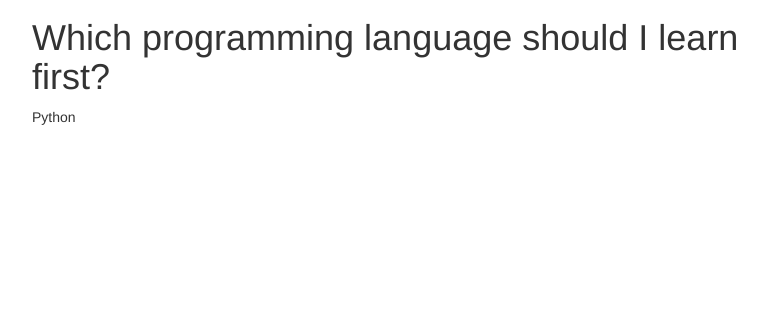
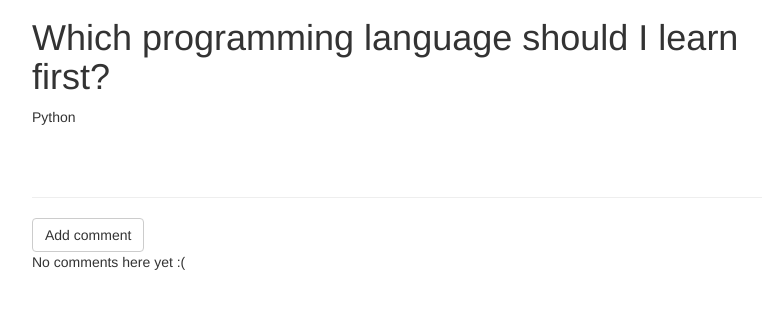
Before and after one commit to alisha-barretto/my_django_blog, a Django app: page /post/1/ in a window 1280 px wide. Shown: the part 195-504 px from the top of the page, without its empty margins (53-820 px from the left). Run offline with Django 3.2, Linux system fonts and the light colour scheme; data comes from the database, SQL or seed files in the repository; both versions use the stored data as it was after the commit; some libraries are stand-ins or nearby versions.

Commit message:
Add features to comment functionality.

```diff
--- a/blog/Templates/blog/post_detail.html
+++ b/blog/Templates/blog/post_detail.html
@@ -15,4 +15,24 @@
             <h1>{{ post.title }}</h1>
             <p>{{ post.text|linebreaksbr }}</p>
         </div>
+      <hr>
+<a class="btn btn-default" href="{% url 'add_comment_to_post' pk=post.pk %}">Add comment</a>
+{% for comment in post.comments.all %}
+    {% if user.is_authenticated or comment.approved_comment %}
+    <div class="comment">
+        <div class="date">
+            {{ comment.created_date }}
+            {% if not comment.approved_comment %}
+                <a class="btn btn-default" href="{% url 'comment_remove' pk=comment.pk %}"><span class="glyphicon glyphicon-remove"></span></a>
+                <a class="btn btn-default" href="{% url 'comment_approve' pk=comment.pk %}"><span class="glyphicon glyphicon-ok"></span></a>
+            {% endif %}
+        </div>
+        <a href="{% url 'comment_remove' pk=comment.pk %}"><span class="glyphicon glyphicon-trash"></span></a>
+        <strong>{{ comment.author }}</strong>
+        <p>{{ comment.text|linebreaks }}</p>
+    </div>
+    {% endif %}
+{% empty %}
+    <p>No comments here yet :(</p>
+{% endfor %}
 {% endblock %}
--- a/blog/Templates/blog/post_list.html
+++ b/blog/Templates/blog/post_list.html
@@ -8,6 +8,8 @@
                     </div>
                         <h1><a href="{% url 'post_detail' pk=post.pk %}">{{post.title}}</a></h1>
                         <p>{{post.text|truncatechars:50|linebreaksbr}}</p>
+                        <a href="{% url 'post_detail' pk=post.pk %}">Comments {{ post.approved_comments.count }}</a>
+
 
                 </div>
             {% endfor %}
--- a/blog/admin.py
+++ b/blog/admin.py
@@ -1,5 +1,6 @@
 from django.contrib import admin
-from .models import Post
+from .models import Post, Comment
 
 # Register your models here.
 admin.site.register(Post)
+admin.site.register(Comment)
--- a/blog/models.py
+++ b/blog/models.py
@@ -9,9 +9,27 @@ class Post(models.Model):
     created_date = models.DateTimeField(default=timezone.now)
     published_date = models.DateTimeField(blank=True, null=True)
 
+
     def published(self):
         self.published_date = timezone.now()
         self.save()
 
     def __str__(self):
         return self.title
+
+class Comment(models.Model):
+    post = models.ForeignKey('blog.Post', on_delete=models.CASCADE, related_name='comments')
+    author = models.CharField(max_length=200)
+    text = models.TextField()
+    created_date = models.DateTimeField(default=timezone.now)
+    approved_comment = models.BooleanField(default=False)
+
+    def approve(self):
+        self.approved_comment = True
+        self.save()
+
+    def __str__(self):
+        return self.text
+
+    def approved_comments(self):
+        return self.comments.filter(approved_comment=True)
--- a/blog/static/css/blog.css
+++ b/blog/static/css/blog.css
@@ -47,3 +47,7 @@ h1,h2,h3,h4{
     font-size: 26pt;
     margin-right: 20px;
 }
+
+.comment {
+    margin: 20px 0px 20px 20px;
+}
--- a/blog/urls.py
+++ b/blog/urls.py
@@ -9,5 +9,9 @@ urlpatterns = [
     path('post/<int:pk>/edit/',views.post_edit, name='post_edit'),
     path('drafts/',views.post_draft_list, name='post_draft_list'),
     path('post/<int:pk>/publish/', views.post_publish, name='post_publish'),
+    path('post/<int:pk>/comment/', views.add_comment_to_post, name='add_comment_to_post'),
+    path('comment/<int:pk>/approve/', views.comment_approve, name='comment_approve'),
+    path('comment/<int:pk>/remove/', views.comment_remove, name='comment_remove'),
+    # url(r'^comments/', include('django-contrib-comments')),
 
 ]
--- a/blog/views.py
+++ b/blog/views.py
@@ -1,7 +1,9 @@
 from django.shortcuts import render, get_object_or_404, redirect
 from django.utils import timezone
-from .models import Post
-from blog.forms import PostForm
+from .models import Post, Comment
+from .forms import PostForm
+from .forms import CommentForm
+# from django_comments.forms import CommentForm
 from django.contrib.auth.decorators import login_required
 # Create your views here.
 def post_list(request):
@@ -58,3 +60,29 @@ def post_publish(request, pk):
     post = get_object_or_404(Post, pk=pk)
     post.publish()
     return redirect('post_detail', pk=pk)
+
+def add_comment_to_post(request, pk):
+    post = get_object_or_404(Post, pk=pk)
+    if request.method == 'POST':
+        form = CommentForm(request.POST)
+        if form.is_valid():
+            comment = form.save(commit=False)
+            comment.author = request.user
+            comment.post = post
+            comment.save()
+            return redirect('post_detail', pk=post.pk)
+    else:
+        form = CommentForm()
+    return render(request, 'blog/add_comment_to_post.html',{'form': form})
+
+@login_required
+def comment_approve(request, pk):
+    comment = get_object_or_404(Comment, pk=pk)
+    comment.approve()
+    return redirect('post_detail', pk=comment.post.pk)
+
+@login_required
+def comment_remove(request, pk):
+    comment = get_object_or_404(Comment, pk=pk)
+    comment.delete()
+    return redirect('post_detail', pk=comment.post.pk)
--- a/mysite/settings.py
+++ b/mysite/settings.py
@@ -39,8 +39,10 @@ INSTALLED_APPS = [
     'django.contrib.sessions',
     'django.contrib.messages',
     'django.contrib.staticfiles',
+    # 'django.contrib.sites'
     'blog',
 ]
+SITE_ID = 1
 
 MIDDLEWARE = [
     'django.middleware.security.SecurityMiddleware',
```
Also changed, not shown: blog/Templates/blog/add_comment_to_post.html (added, +7 -0 lines), blog/forms.py (+9 -1 lines), blog/migrations/0002_comment.py (added), db.sqlite3.
